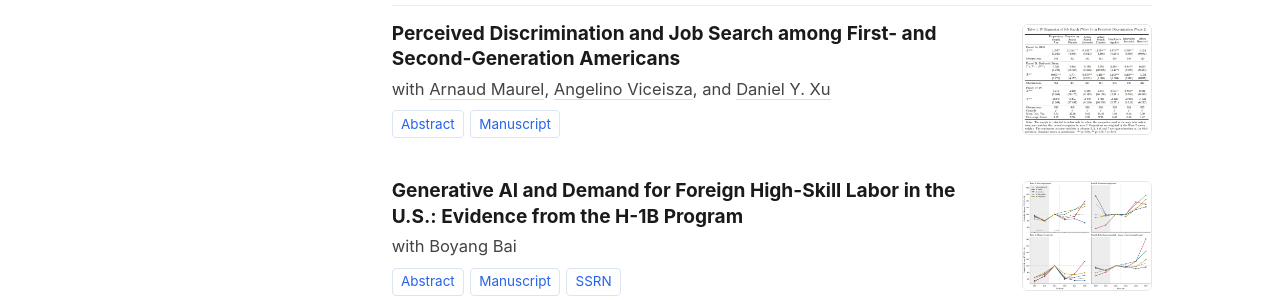
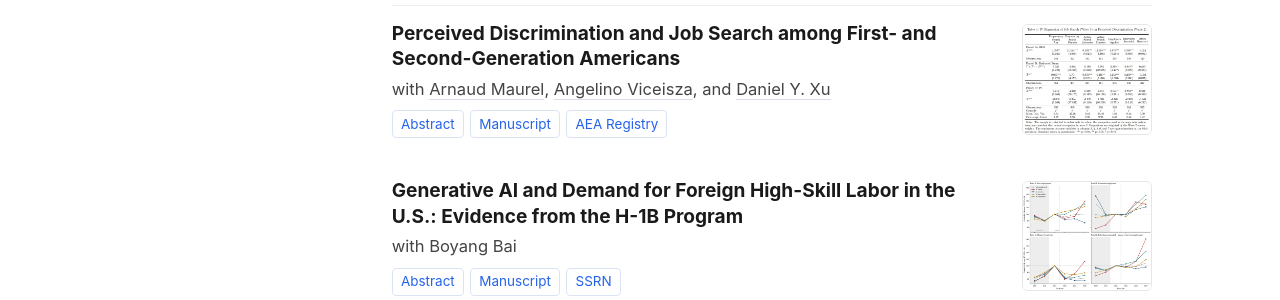
Before and after one commit to henrymzc/henrymzc.github.io, a Jekyll site: the page built from _pages/research.html, in a window 1280 px wide and 900 px high, scrolled down 640 px. Shown: the part 144-444 px from the top of the window. Built offline with Jekyll 4.4.1, drawn with Linux system fonts in a browser that asks for light colours.

Commit message:
Add AEA Registry link to the Perceived Discrimination paper
Co-Authored-By: Claude Opus 5.5 <noreply@anthropic.com>

```diff
--- a/_pages/research.html
+++ b/_pages/research.html
@@ -171,6 +171,11 @@ author_profile: false
          target="_blank"
          rel="noopener noreferrer">
          Manuscript
+        </a>
+        <a href="https://www.socialscienceregistry.org/trials/13494"
+         target="_blank"
+         rel="noopener noreferrer">
+         AEA Registry
         </a>
       </div>
       <p class="abstract">This paper investigates the relationship between perceived discrimination and job search among first- and second-generation immigrants. We elicit beliefs about discrimination in two domains, the current workplace and the job search process. We also conduct an information provision experiment to assess whether population-level earnings from the U.S. Census shift beliefs and job search. We find that both first- and second-generation immigrants perceive labor market disadvantages relative to otherwise identical native-born workers, with larger perceived gaps among first-generation immigrants, younger immigrants, recent arrivals, and less educated workers. Both groups also overestimate the native–immigrant earnings gap in their occupation. Providing respondents with objective occupation-specific earnings information reduces perceived discrimination among those with more pessimistic prior beliefs and shifts beliefs beyond earnings to promotion prospects and job-search outcomes. Finally, perceived discrimination is positively associated with job-search effort, and instrumental-variables estimates suggest that belief changes translate into more job applications and interviews in the months following the intervention. The findings suggest that immigrants respond to perceived discrimination by intensifying job search rather than becoming discouraged.</p>
```
